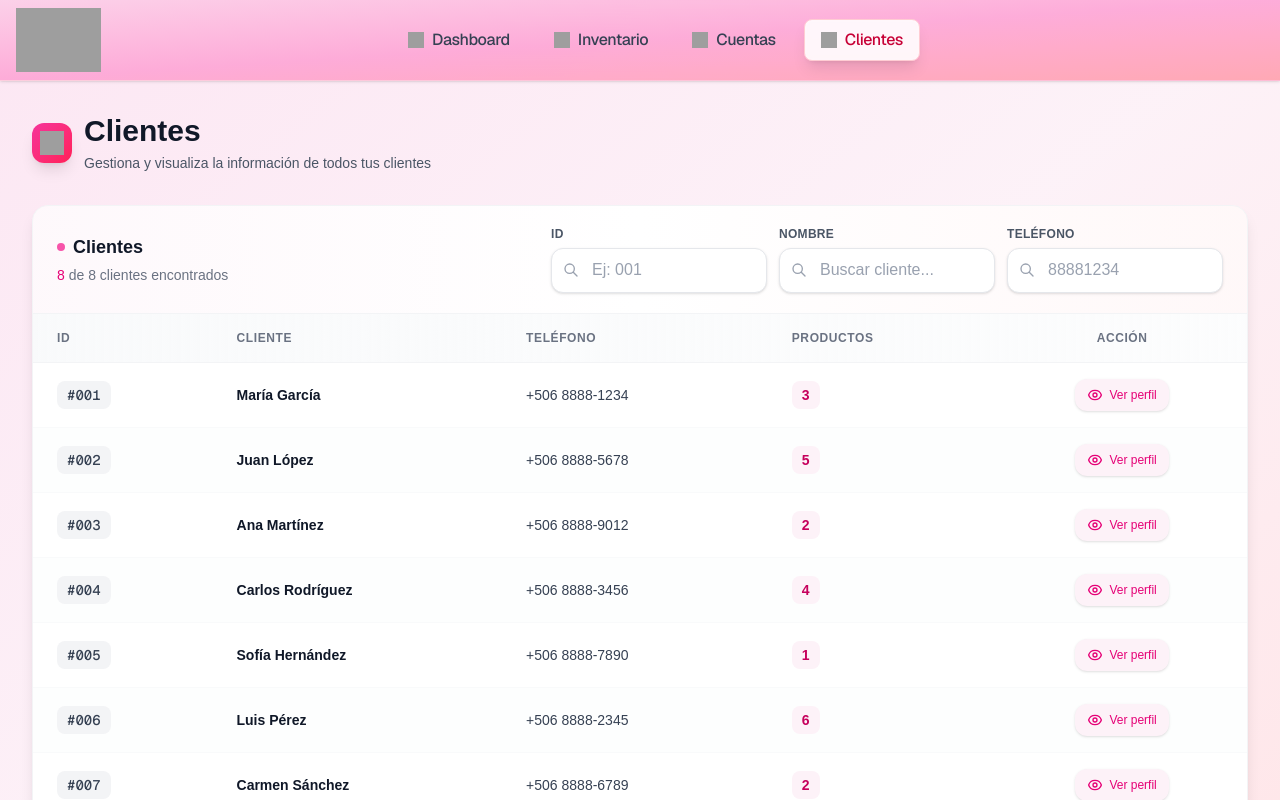
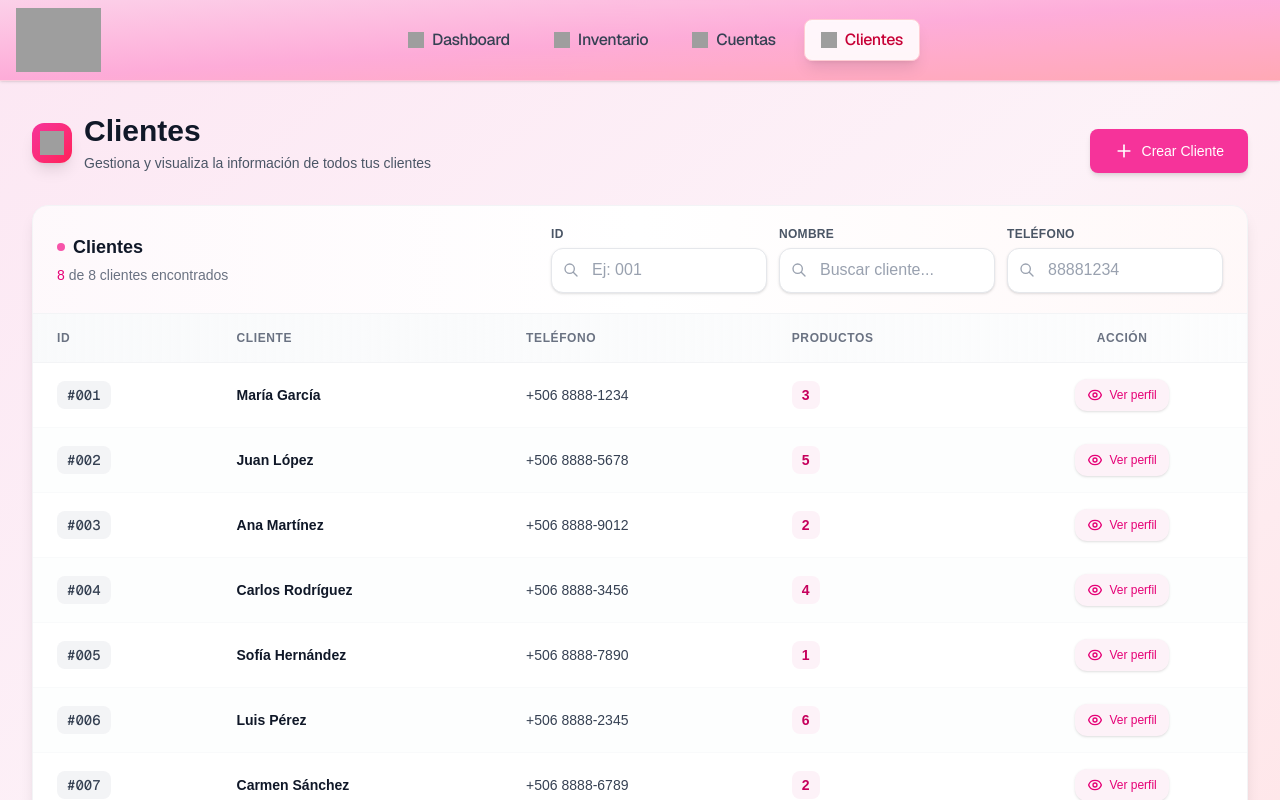
Before and after one commit to Lumen-Tec/Delci-zapatos, a Next.js app in the folder delci-zapatos-web/: page /clientes in a window 1280 px wide. Shown: the top 800 px of the page. Built offline with nearby package versions, Linux system fonts and the light colour scheme; grey boxes are pictures that could not be loaded.

Commit message:
fix: restauración del boton de crear cliente

```diff
--- a/delci-zapatos-web/app/clientes/page.tsx
+++ b/delci-zapatos-web/app/clientes/page.tsx
@@ -53,6 +53,7 @@ export default function ClientsPage() {
       <div className="flex-grow relative z-10 max-w-7xl mx-auto px-4 sm:px-6 lg:px-8 py-6 sm:py-8 pb-20 md:pb-8 w-full">
         {/* Page Header */}
         <div className="mb-6 sm:mb-8">
+          <div className="flex flex-col sm:flex-row sm:items-center sm:justify-between gap-4">
             <div className="flex items-center gap-3">
               <div className="w-10 h-10 rounded-xl bg-gradient-to-br from-pink-500 to-rose-500 flex items-center justify-center shadow-lg">
                 <Image
@@ -67,6 +68,15 @@ export default function ClientsPage() {
                 <h1 className="text-2xl sm:text-3xl font-bold text-gray-900">Clientes</h1>
                 <p className="text-sm text-gray-600 mt-1">Gestiona y visualiza la información de todos tus clientes</p>
               </div>
+            </div>
+            <Button
+              onClick={() => setIsCreateModalOpen(true)}
+              className="w-fit self-end flex items-center justify-center gap-2 py-3 px-6 sm:py-2 sm:px-4 text-base sm:text-sm shadow-lg hover:shadow-xl active:scale-95 transition-all"
+              size="lg"
+            >
+              <Plus className="w-6 h-6 sm:w-5 sm:h-5" />
+              Crear Cliente
+            </Button>
           </div>
         </div>
 
```
Lines whose indentation alone changed are shown as unchanged.
